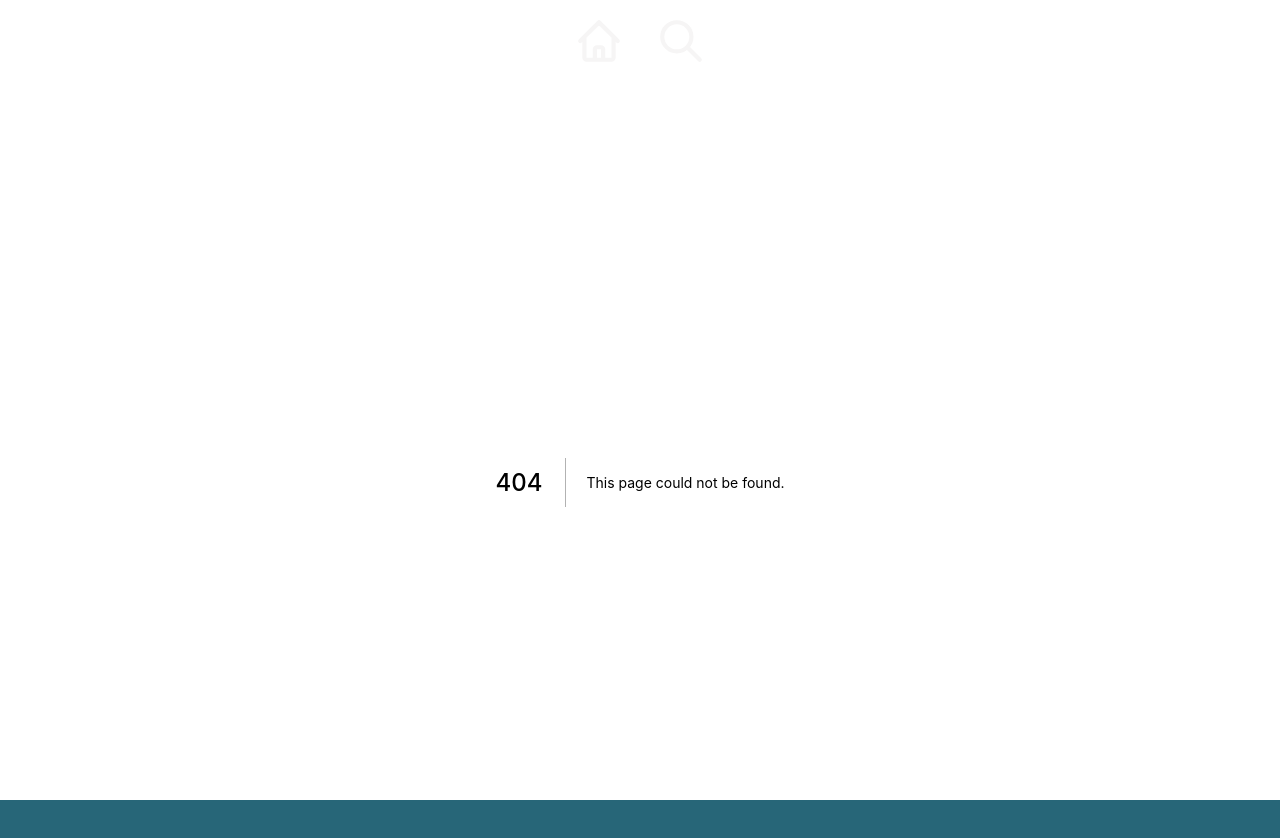
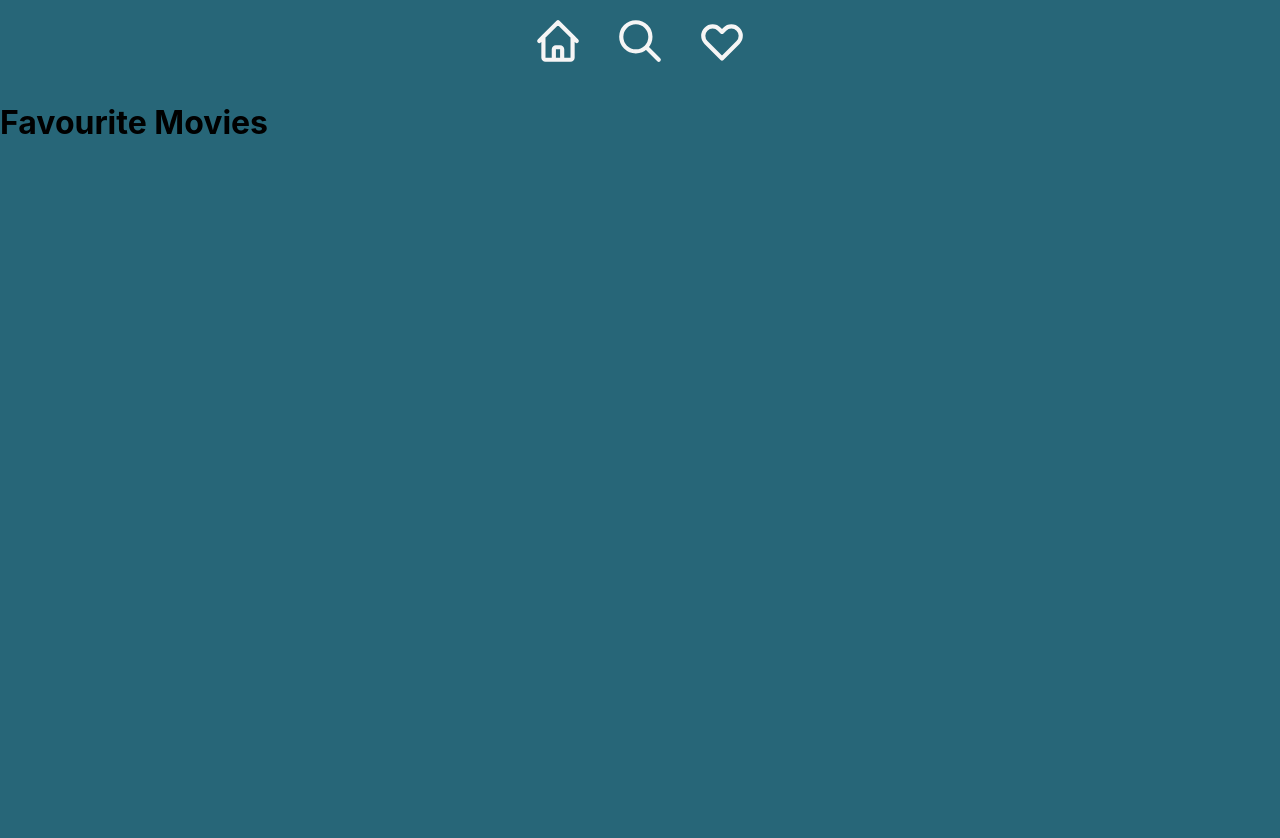
Before and after one commit to vibrentcarey/movies, a Next.js app: page /favourites in a window 1280 px wide. Before the commit this address had no page. Shown: the top 838 px of the page. After the commit the page ends 800 px from the top, so only its background shows below. Built offline with nearby package versions, Linux system fonts and the light colour scheme.

Commit message:
Add redux and favourites feature

```diff
--- a/components/header/Header.js
+++ b/components/header/Header.js
@@ -1,6 +1,6 @@
 import React from 'react';
 import styles from './Header.module.scss';
-import {SearchIcon, HomeIcon} from '@heroicons/react/outline'
+import {SearchIcon, HomeIcon, HeartIcon} from '@heroicons/react/outline'
 import Link from 'next/link';
 
 
@@ -10,6 +10,7 @@ const Header = () => {
       <nav className={styles.nav}>
         <Link href='/' passHref><HomeIcon className={styles.icon}/></Link>
         <Link href='/search' passHref><SearchIcon className={styles.icon}/></Link>
+        <Link href='/favourites' passHref><HeartIcon className={styles.icon}/></Link>
       </nav>
     </header>
   );
--- a/components/results/Results.js
+++ b/components/results/Results.js
@@ -5,8 +5,8 @@ import styles from './Results.module.scss';
 const Results = ({ results }) => {
   return (
     <section className={styles.container}>
-      {results.map(movie => {
-        return <Thumbnail key={movie.id} image={movie.backdrop_path} poster={movie.poster_path} title={movie.title || movie.name || movie.original_name} release={movie.release_date} rank={movie.vote_average} />
+      {results && results.map(movie => {
+        return movie &&  <Thumbnail key={movie.id} image={movie.backdrop_path} poster={movie.poster_path} title={movie.title || movie.name || movie.original_name} release={movie.release_date} rank={movie.vote_average} fav={movie.fav} />
       })}
     </section>
   );
--- a/components/thumbnail/Thumbnail.js
+++ b/components/thumbnail/Thumbnail.js
@@ -1,15 +1,30 @@
 import Image from 'next/image';
-import React from 'react';
+import React, { useState } from 'react';
 import styles from './Thumbnail.module.scss';
+import { HeartIcon} from '@heroicons/react/outline'
+import { useDispatch } from 'react-redux';
 
-const Thumbnail = ({ image, title, release, rank, poster }) => {
-  const BASE_URL = 'https://image.tmdb.org/t/p/original'
+const Thumbnail = ({ image, title, release, rank, poster, fav }) => {
+  const [added, setAdded] = useState(false)
+  const BASE_URL = 'https://image.tmdb.org/t/p/original';
+  const dispatch = useDispatch();
+  const handleLike = (movie) => {
+    dispatch({type: 'ADD', movie})
+    setAdded(true);
+    setTimeout(() => {
+      setAdded(false)
+    }, 3000)
+  }
+console.log(fav);
   return (
     <article className={styles.thumbnail}>
       <Image layout='responsive' height={150}  width={250} src={`${BASE_URL}${image || poster}`} alt='movie image' className={styles.image}/>
       <h3 className={styles.title}>{title}</h3>
       <p className={styles.details}>Release Date: <span className={styles.info}>{release}</span> </p>
       <p className={styles.details}>Rating: <span className={styles.info}>{rank}</span></p>
+      {added && <p>Added to favourites</p>}
+      <HeartIcon className={fav ? styles.fav : styles.icon} onClick={() => handleLike({title, backdrop_path: image, release_date: release, vote_average: rank, poster_path: poster, fav:true})}/>
+
     </article>
   );
 };
--- a/components/thumbnail/Thumbnail.module.scss
+++ b/components/thumbnail/Thumbnail.module.scss
@@ -6,15 +6,11 @@
   margin: 1rem;
   border-radius: 5px;
   box-shadow: rgba(0, 0, 0, 0.3) 0px 19px 38px, rgba(0, 0, 0, 0.22) 0px 15px 12px;
-  transition: all 1s;
   text-align: center;
   color: colors.$white;
 
 
-  &:hover {
-    cursor: pointer;
-    transform: scale(1.1);
-  }
+
 }
 
 .image {
@@ -28,6 +24,24 @@
 .details {
   margin: 0.4rem;
 }
-.info{
+
+.info {
   color: colors.$white;
 }
+
+.icon {
+  height: 20px;
+  transition: all 0.6s;
+
+
+  &:hover {
+    cursor: pointer;
+    transform: scale(1.1);
+    color: red;
+  }
+}
+
+.fav {
+  height: 20px;
+  color: red;
+}
--- a/package.json
+++ b/package.json
@@ -13,6 +13,8 @@
     "next": "12.0.7",
     "react": "17.0.2",
     "react-dom": "17.0.2",
+    "react-redux": "^7.2.6",
+    "redux": "^4.1.2",
     "sass": "^1.45.1"
   },
   "devDependencies": {
--- a/pages/_app.js
+++ b/pages/_app.js
@@ -1,8 +1,10 @@
+import { Provider } from 'react-redux'
 import Header from '../components/header/Header'
+import store from '../store/store'
 import '../styles/globals.scss'
 
 function MyApp({ Component, pageProps }) {
-  return <> <Header /> <Component {...pageProps} /></>
+  return <> <Provider store={store}><Header /> <Component {...pageProps} /></Provider></>
 }
 
 export default MyApp
--- /dev/null
+++ b/pages/favourites.js
@@ -0,0 +1,14 @@
+import { useSelector } from "react-redux";
+import Results from "../components/results/Results";
+
+const Favourites = () => {
+  const favs = useSelector(state => state.movies);
+  return (
+    <main>
+      <h1>Favourite Movies</h1>
+      <Results results={favs} />
+    </main>
+  );
+};
+
+export default Favourites;
--- /dev/null
+++ b/store/store.js
@@ -0,0 +1,15 @@
+import { createStore } from "redux";
+
+const favsReducer = (state = {movies: []}, action) => {
+  if(action.type = 'ADD'){
+    console.log(action.movie);
+    return {
+      movies: [...state.movies, action.movie]
+    }
+  }
+return state
+}
+
+const store = createStore(favsReducer)
+
+export default store
```
Also changed, not shown: 1 other file (tests, documents, lock files or other folders).
